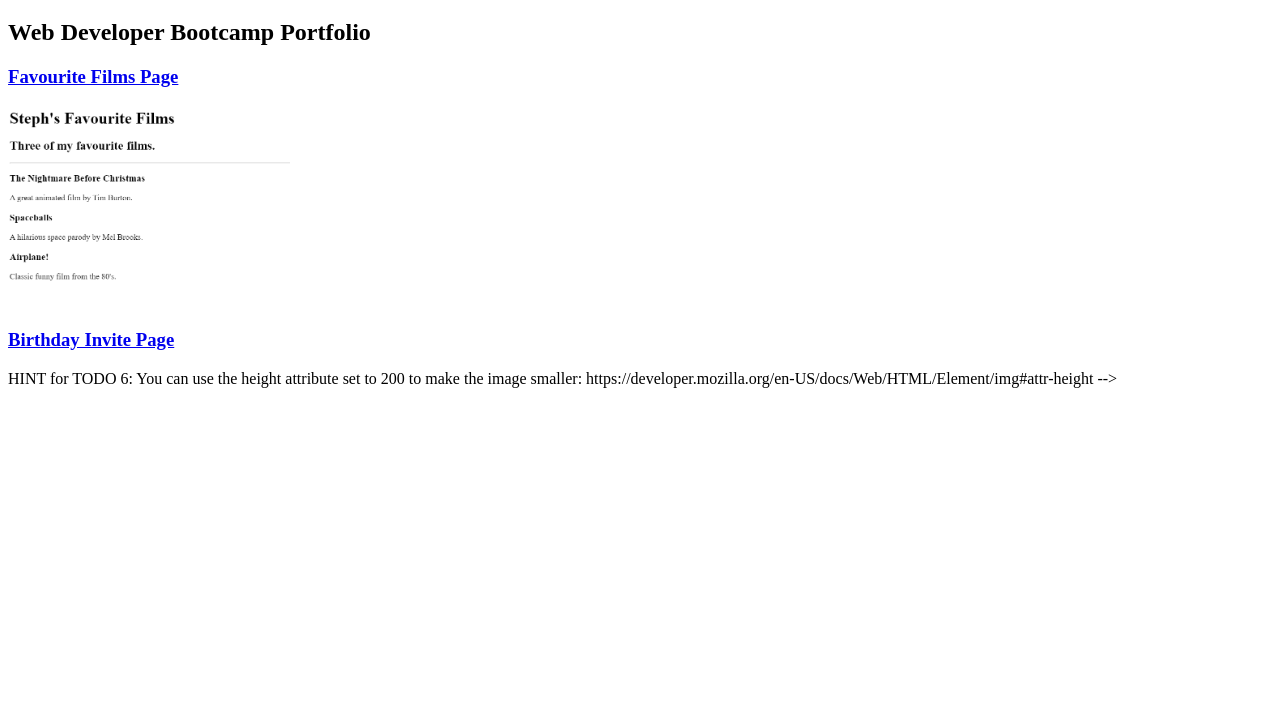
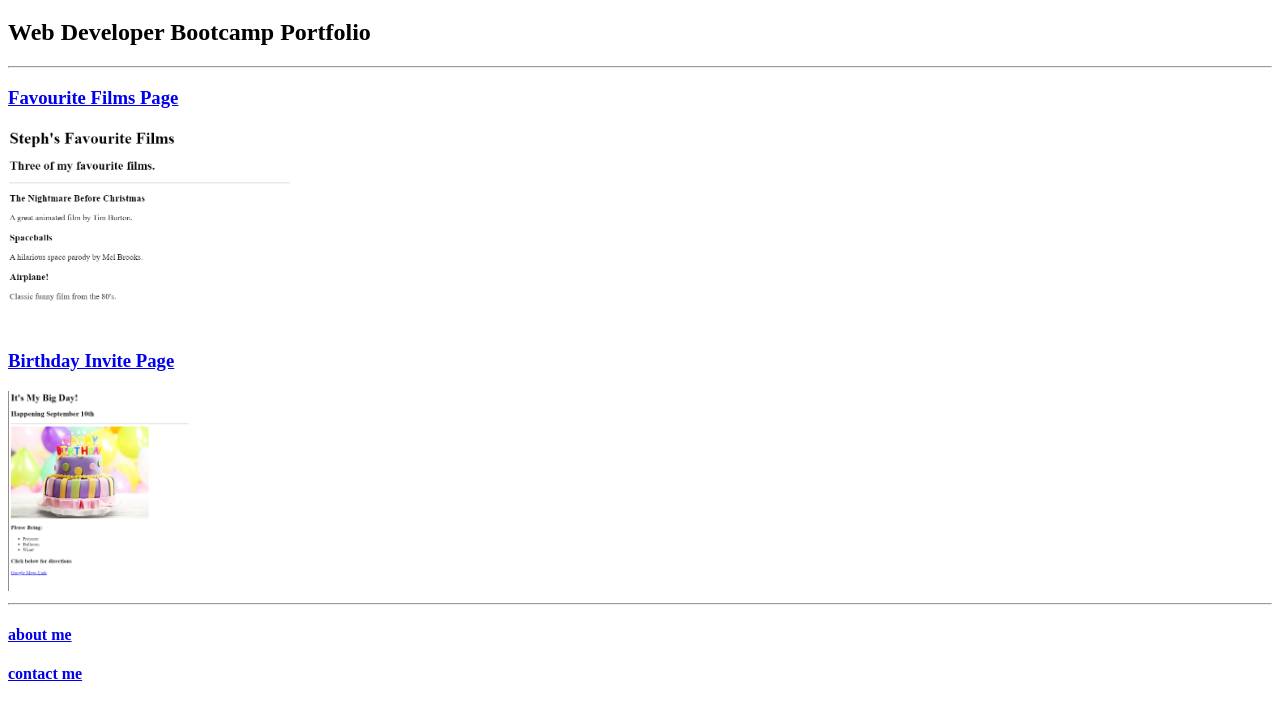
Before and after one commit to 4nicodmus/Bootcamp, a plain HTML site: page index.html in a window 1280 px wide. Shown: the part 61-778 px from the top of the page. Drawn offline with Linux system fonts and the light colour scheme.

Commit message:
Add files via upload

```diff
--- a/index.html
+++ b/index.html
@@ -12,15 +12,32 @@
 
         <h2>Web Developer Bootcamp Portfolio</h2>
 
-       <h3><a href="./public/Favourite-Movies.html">Favourite Films Page</a></h3>
+        <hr />
+
+        <h3><a href="./public/Favourite-Movies.html">Favourite Films Page</a></h3>
 
         <img src="./assets/images/Favouite-Movies.png" height="200" alt="Favouite Films preview"/>
 
-        <h3><a href="./assets/images/Birthday.png">Birthday Invite Page</a></h3>
+        <h3><a href="./public/Birthday.html">Birthday Invite Page</a></h3>
+
+        <img src="./assets/images/Birthday.png" height="200" alt="Birthday Invitation"/>
+
+        <hr />
+
+        <h4><a href="./public/about.html">about me</a></h4>
+        <h4><a href="./public/contact.html">contact me</a></h4>
 
     </body>
- </html>
 
+<!-- TODO 2: Add Your previous projects' HTML into the public folder -->
+
+<!-- TODO 3: Take screenshots of your project previews and add the images to the images folder -->
+
+<!-- TODO 4: Add titles/subtitles etc. -->
+
+<!-- TODO 5: Add a link to the project pages -->
+
+<!-- TODO 6: Add images to show the project previews
 HINT for TODO 6: You can use the height attribute set to 200 to make the image smaller:
 https://developer.mozilla.org/en-US/docs/Web/HTML/Element/img#attr-height -->
 
```
